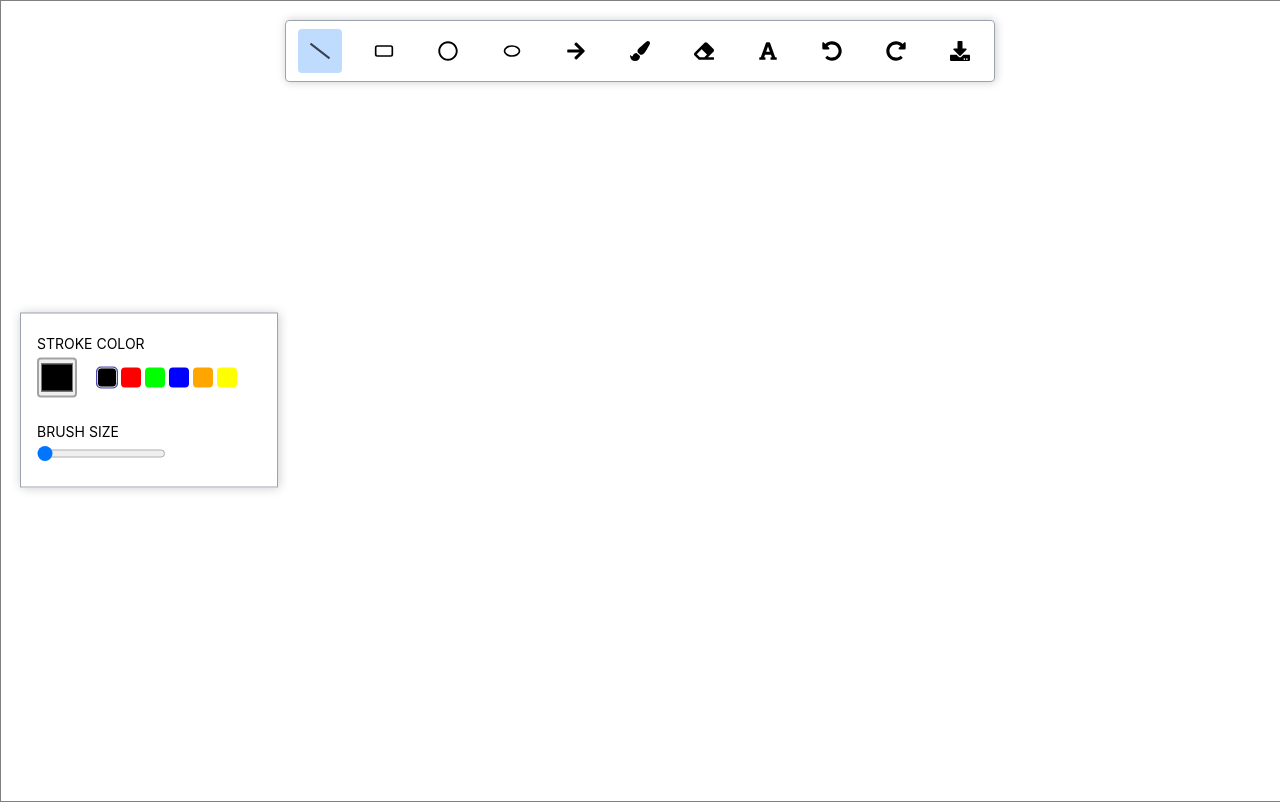
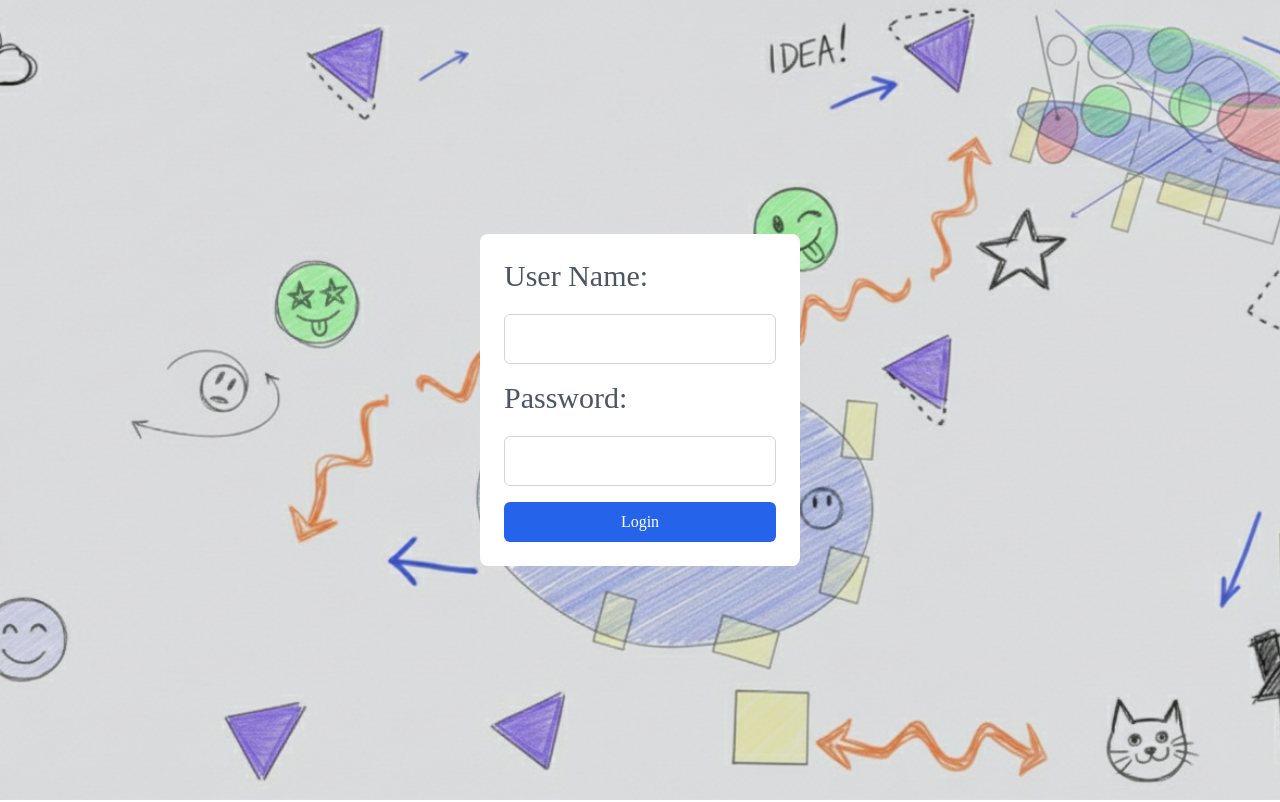
Before and after one commit to sairango/whiteboard-fullstack, a React (Create React App) app in the folder frontend/: page / in a window 1280 px wide. Built offline with nearby package versions, Linux system fonts and the light colour scheme.

Commit message:
Added Login Page

```diff
--- a/frontend/package.json
+++ b/frontend/package.json
@@ -13,6 +13,7 @@
     "react-dom": "^19.2.0",
     "react-icons": "^5.5.0",
     "react-router": "^7.10.1",
+    "react-router-dom": "^7.10.1",
     "react-scripts": "5.0.1",
     "roughjs": "^4.6.6",
     "web-vitals": "^2.1.4"
--- a/frontend/src/App.js
+++ b/frontend/src/App.js
@@ -1,7 +1,21 @@
-import CanvasPage from "./pages/CanvasPage"
+import { BrowserRouter, Routes, Route } from "react-router-dom"
+
+
+import Canvas from "./pages/CanvasPage"
+import Login from "./pages/LoginPage";
 
 function App() {
-  return <CanvasPage />;
+
+  return (
+    <BrowserRouter>
+      <Routes>
+        <Route path="/" element={<Login/>}/>
+        <Route path="/canvas/:id" element={<Canvas/>}/>
+      </Routes>
+    </BrowserRouter>
+  );
+
+
 }
 
 export default App;
--- a/frontend/src/index.css
+++ b/frontend/src/index.css
@@ -2,13 +2,13 @@
 @tailwind components;
 @tailwind utilities;
 @import url("https://fonts.googleapis.com/css2?family=Caveat:wght@400;500;600;700&family=Lato:wght@400;700;900&family=Poppins:wght@400;600;700;800;900&family=REM:wght@400;500;600;700;800&display=swap");
-
+@import url('https://fonts.googleapis.com/css2?family=Lacquer&family=Permanent+Marker&display=swap');
 
 body {
   margin: 0;
   font-family: -apple-system, BlinkMacSystemFont, 'Segoe UI', 'Roboto', 'Oxygen',
     'Ubuntu', 'Cantarell', 'Fira Sans', 'Droid Sans', 'Helvetica Neue',
-    sans-serif;
+    sans-serif, Lacquer;
   -webkit-font-smoothing: antialiased;
   -moz-osx-font-smoothing: grayscale;
 }
--- /dev/null
+++ b/frontend/src/pages/LoginPage.js
@@ -0,0 +1,24 @@
+import classes from "./LoginPage.module.css";
+import bgimg from "./../assets/bg.png";
+
+function Login() {
+  return (
+    <>
+      <div className={classes.bg} style={{ backgroundImage: `url(${bgimg})` }}>
+        <div className={classes.card}>
+          <form className={classes.form}>
+            <label className={classes.labels}>User Name:</label>
+            <input className={classes.inputbox} type="text" id="username" />
+
+            <label className={classes.labels}>Password:</label>
+            <input className={classes.inputbox} type="password" id="password" />
+
+            <button type="submit" className={classes.loginbutton}> Login</button>
+          </form>
+        </div>
+      </div>
+    </>
+  );
+}
+
+export default Login;
--- /dev/null
+++ b/frontend/src/pages/LoginPage.module.css
@@ -0,0 +1,56 @@
+.bg {
+  @apply flex
+    min-h-screen
+    items-center
+    justify-center
+    bg-cover
+    bg-center
+    bg-no-repeat;
+}
+
+.card {
+  @apply bg-white
+    p-6
+    rounded-lg
+    w-80;
+}
+
+.form {
+  @apply flex
+    flex-col
+    gap-4;
+}
+
+.inputbox {
+  @apply w-full
+    px-4
+    py-3
+    border
+    border-gray-300
+    rounded-md
+    focus:outline-none
+    focus:ring-2
+    focus:ring-blue-500;
+}
+
+.labels {
+  @apply block
+    mb-1
+    text-3xl
+    text-gray-600
+    font-permanent;
+}
+
+.loginbutton {
+  @apply w-full
+    bg-blue-600
+    text-white
+    py-2
+    rounded-md
+    font-permanent
+    transition
+    hover:bg-blue-700
+    focus:outline-none
+    focus:ring-2
+    focus:ring-blue-500;
+}
--- a/frontend/tailwind.config.js
+++ b/frontend/tailwind.config.js
@@ -2,7 +2,12 @@
 module.exports = {
   content: ["./src/**/*.{js,jsx,ts,tsx}"],
   theme: {
-    extend: {},
+    extend: {
+      fontFamily: {
+        lacquer: ["Lacquer", "cursive"],
+        permanent: ['"Permanent Marker"', "cursive"],
+      },
+    },
   },
   plugins: [],
 };
```
Also changed, not shown: frontend/src/assets/bg.png (added), 1 other file (tests, documents, lock files or other folders).
